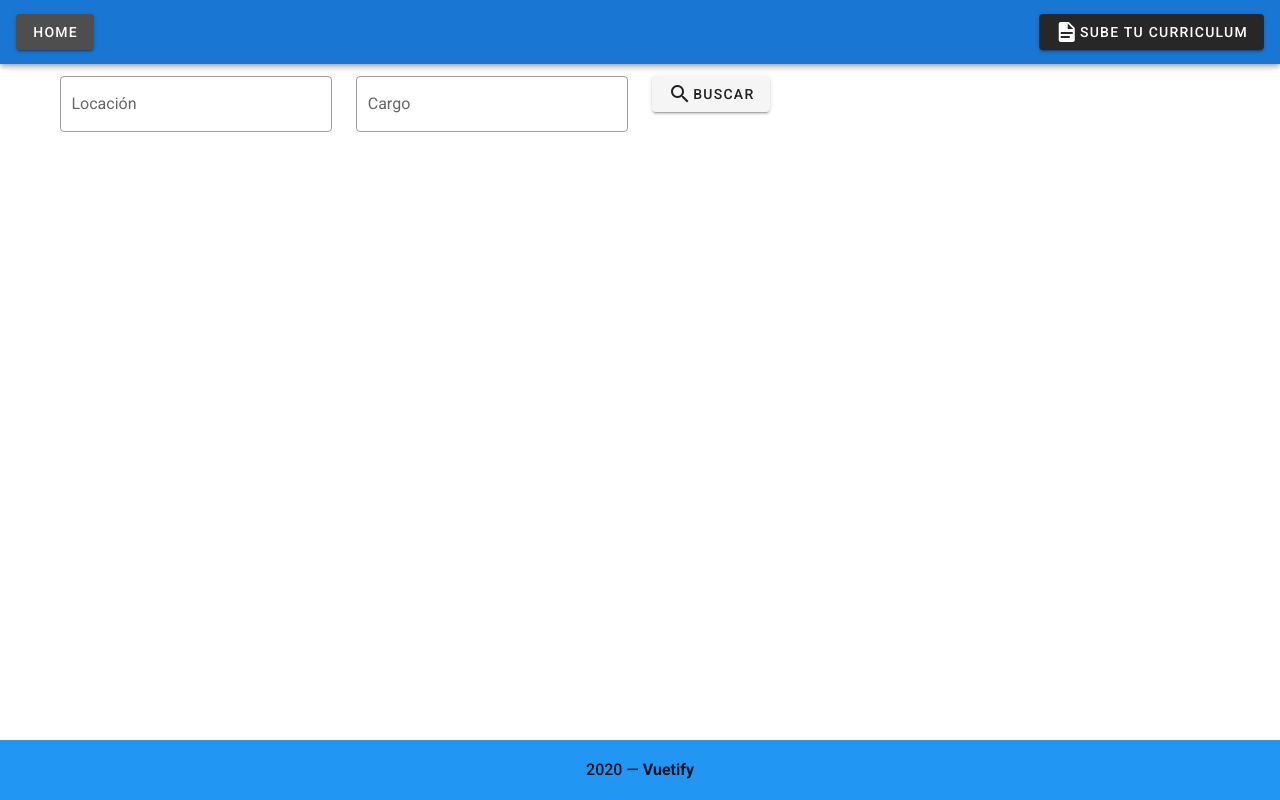
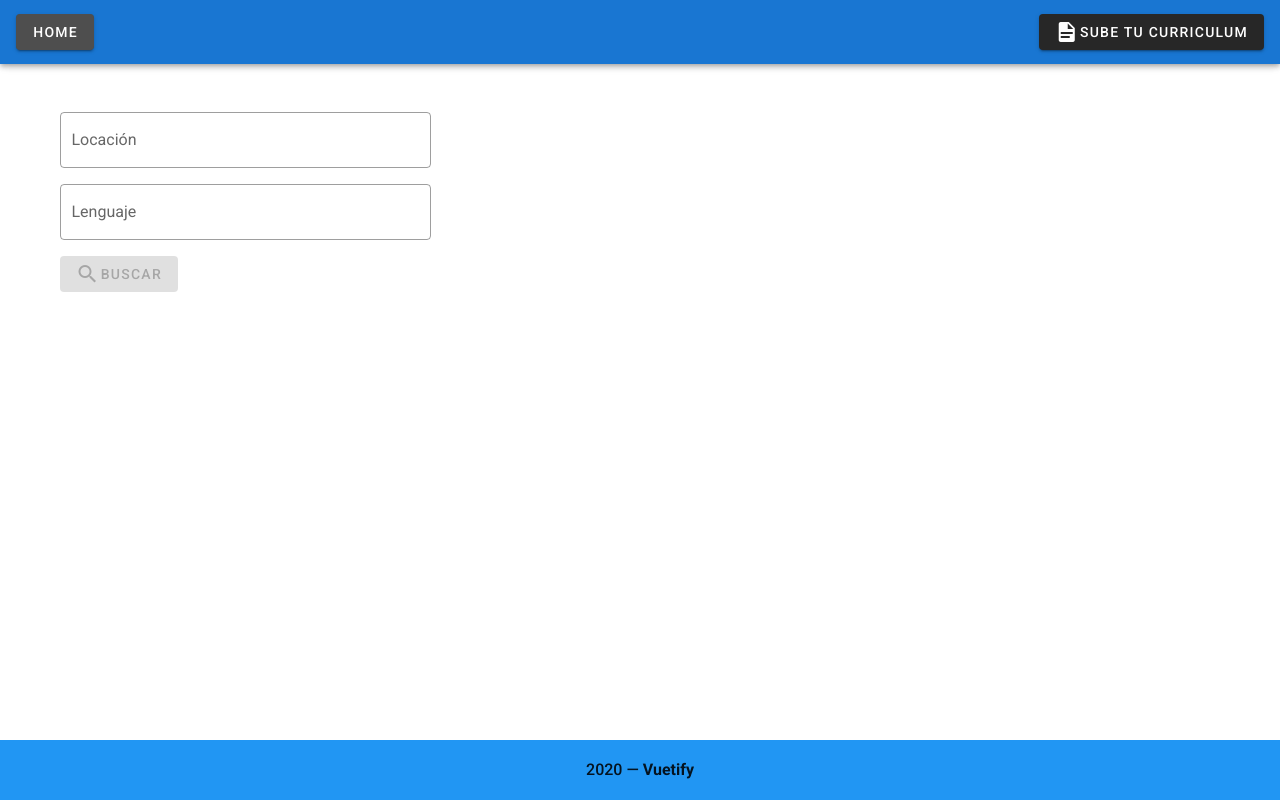
Before and after one commit to Mattcri/All_DevJobs, a Vue app: page / in a window 1280 px wide. Built offline with nearby package versions, Linux system fonts and the light colour scheme.

Commit message:
Ajustes de búsqueda

```diff
--- a/src/App.vue
+++ b/src/App.vue
@@ -1,7 +1,7 @@
 <template>
   <v-app>
     <nav-bar/>
-    <v-main>
+    <v-main class="my-5">
       <router-view></router-view>
     </v-main>
     <cp-footer/>
--- /dev/null
+++ b/src/components/CpSearch.vue
@@ -0,0 +1,70 @@
+<template>
+  <v-form v-model="valid">
+    <v-text-field
+      class="my-4"
+      label="Locación"
+      placeholder="new york"
+      v-model="location"
+      :rules="rulesLocation"
+      hide-details="auto"
+      required
+      outlined
+    ></v-text-field>
+    <v-text-field
+      class="my-4"
+      label="Lenguaje"
+      v-model="languaje"
+      placeholder="c++ o javascript"
+      :rules="rulesLanguaje"
+      hide-details="auto"
+      required
+      outlined
+    ></v-text-field>
+    <v-btn class @click="search" color="success" :disabled="!valid">
+      <v-icon>mdi-magnify</v-icon>Buscar
+    </v-btn>
+  </v-form>
+</template>
+
+<script>
+export default {
+  name: "CpSearch",
+  data: () => ({
+    valid: true,
+    rulesLocation: [
+      (value) => !!value || "Required.",
+      (value) => (value && value.length >= 3) || "Min 3 caracteres",
+    ],
+    rulesLanguaje: [
+      (value) => !!value || "Required.",
+      (value) => (value && value.length >= 1) || "Min 1 caracter",
+    ],
+  }),
+  methods: {
+    search() {
+      this.$router.push("/jobs");
+    },
+  },
+  computed: {
+    location: {
+      get() {
+        return this.$store.state.searchLocation;
+      },
+      set(value) {
+        return this.$store.commit("UPDATE_LOCATION", value);
+      },
+    },
+    languaje: {
+      get() {
+        return this.$store.state.searchLanguaje;
+      },
+      set(value) {
+        return this.$store.commit("UPDATE_LANGUAJE", value);
+      },
+    },
+  },
+};
+</script>
+
+<style>
+</style>
--- a/src/store/index.js
+++ b/src/store/index.js
@@ -8,7 +8,8 @@ export default new Vuex.Store({
   state: {
     jobs: [],
     job: undefined,
-    searchLocation: undefined
+    searchLocation: undefined,
+    searchLanguaje: undefined
   },
   mutations: {
     GET_JOBS (state, jobs) {
@@ -17,16 +18,21 @@ export default new Vuex.Store({
     GET_JOB (state, job) {
       state.job = job
     },
-    UPDATE (state, msg) {
+    UPDATE_LOCATION (state, msg) {
       state.searchLocation = msg
+    },
+    UPDATE_LANGUAJE (state, languaje) {
+      state.searchLanguaje = languaje
     }
   },
   actions: {
     getJobs({commit, state}) {
-      Axios.get(`https://corsanywhere.herokuapp.com/https://jobs.github.com/positions.json?location=${state.searchLocation}`)
+      Axios.get(`https://corsanywhere.herokuapp.com/https://jobs.github.com/positions.json?description=${state.searchLanguaje}&location=${state.searchLocation}`)
         .then(response => {
           commit('GET_JOBS', response.data)
         })
+        state.searchLanguaje = undefined
+        state.searchLocation = undefined
     },
     // getLocation({dispatch, state }) {
     //   Axios.get('https://jobs.github.com/positions.json?page=1&location=' + state.searchLocation)
--- a/src/views/Home.vue
+++ b/src/views/Home.vue
@@ -1,16 +1,18 @@
 <template>
   <v-container>
-    <v-row>
-      <v-col cols="12" sm="6" md="3">
-        <v-text-field label="Locación" v-model="location" outlined></v-text-field>
-      </v-col>
-      <v-col cols="12" sm="6" md="3">
-        <v-text-field label="Cargo" outlined></v-text-field>
-      </v-col>
-      <v-col cols="12" sm="6" md="3">
-        <v-btn to="/jobs">
-          <v-icon>mdi-magnify</v-icon>Buscar
-        </v-btn>
+    <v-row class="">
+      <v-col md="4" sm="12">
+        <v-form v-model="valid" class="">
+            <!-- <div class="wrap-inputs"> -->
+              <v-text-field class="my-4" label="Locación" placeholder="new york" v-model="location" :rules="rulesLocation" hide-details="auto" required outlined></v-text-field>
+              <v-text-field class="my-4" label="Lenguaje" v-model="languaje" placeholder="c++ o javascript" :rules="rulesLanguaje" hide-details="auto" @keyup.enter="search" required outlined></v-text-field>
+            <!-- </div> -->
+            <!-- <div class="wrap-btn"> -->
+              <v-btn class="" @click="search" color="success" :disabled="!valid">
+                <v-icon>mdi-magnify</v-icon>Buscar
+              </v-btn>
+            <!-- </div> -->
+        </v-form>
       </v-col>
     </v-row>
   </v-container>
@@ -23,19 +25,46 @@ import { mapState } from 'vuex'
 export default {
   name: "Home",
   data: () => ({
-    // test: ''
+    valid: true,
+    rulesLocation: [
+        value => !!value || 'Required.',
+        value => (value && value.length >= 3) || 'Min 3 caracteres',
+      ],
+    rulesLanguaje: [
+        value => !!value || 'Required.',
+        value => (value && value.length >= 1) || 'Min 1 caracter',
+      ],
   }),
+  methods: {
+    search () {
+      this.$router.push('/jobs')
+    },
+  },
   computed: {
     // ...mapState(['searchLocation']),
     location: {
       get() {
         return this.$store.state.searchLocation
       },
-      set(newValue) {
-        return this.$store.commit('UPDATE', newValue)
+      set(value) {
+        return this.$store.commit('UPDATE_LOCATION', value)
+      }
+    },
+    languaje: {
+      get() {
+        return this.$store.state.searchLanguaje
+      },
+      set(value) {
+        return this.$store.commit('UPDATE_LANGUAJE', value)
       }
     }
 
   },
 };
 </script>
+
+<style scoped>
+  /* .wrap-inputs {
+    width: 90%;
+  } */
+</style>
--- a/src/views/JobsSearch.vue
+++ b/src/views/JobsSearch.vue
@@ -1,9 +1,11 @@
 <template>
   <v-container>
-
-  <v-row>
-    <v-col v-for="job in jobs" :key="job.id" cols="4">
-      <v-card class="mx-auto" max-width="400">
+  <v-row class="mb-5">
+    <v-col cols="12" md="4">
+      <cp-search  />
+    </v-col>
+    <v-col v-for="job in jobs" :key="job.id" cols="12" md="8">
+      <v-card class="mx-auto" max-width="95%">
         <v-card-title>{{job.title}}</v-card-title>
         <v-img
           class="white--text align-end"
@@ -12,7 +14,7 @@
         >
         </v-img>
         <v-card-subtitle class="pb-0">{{job.location}}</v-card-subtitle>
-        <v-card-subtitle class="pb-0">{{job.location}}</v-card-subtitle>
+        <v-card-subtitle class="pb-0">{{job.company}}</v-card-subtitle>
         <v-card-actions>
           <v-btn color="orange" text>Share</v-btn>
           <v-btn color="orange" text>Explore</v-btn>
@@ -25,17 +27,25 @@
 
 <script>
 import { mapState, mapActions } from 'vuex'
+import CpSearch from '@/components/CpSearch'
 
 export default {
+  components: {
+    CpSearch
+  },
   computed: {
     ...mapState(['jobs'])
   },
   methods: {
-    ...mapActions(['getJobs'])
+    ...mapActions(['getJobs']),
+    log() {
+      console.log(getJobs);
+    }
   },
   created() {
     this.getJobs()
-  }
+  },
+
 
 }
 </script>
```
